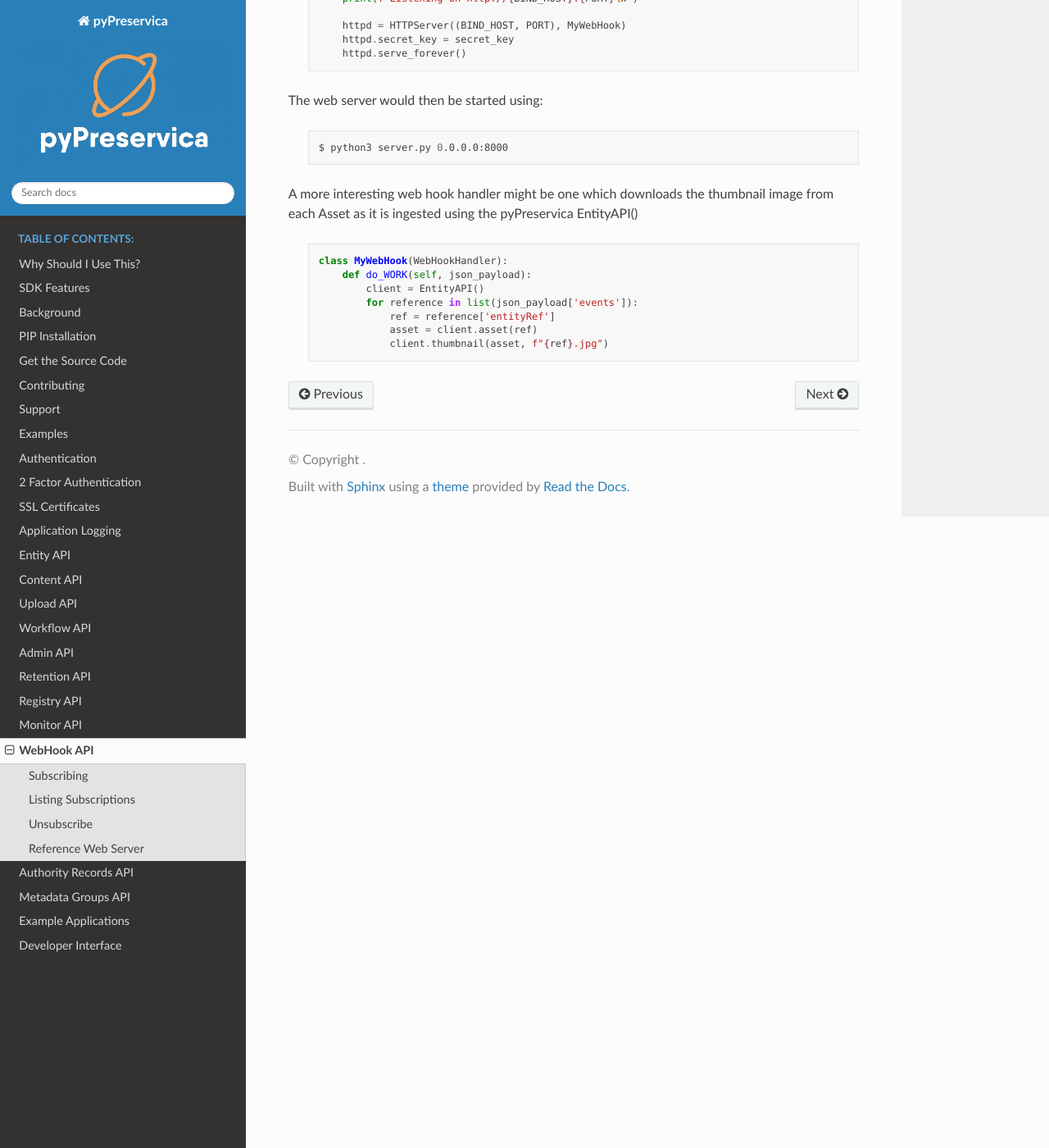
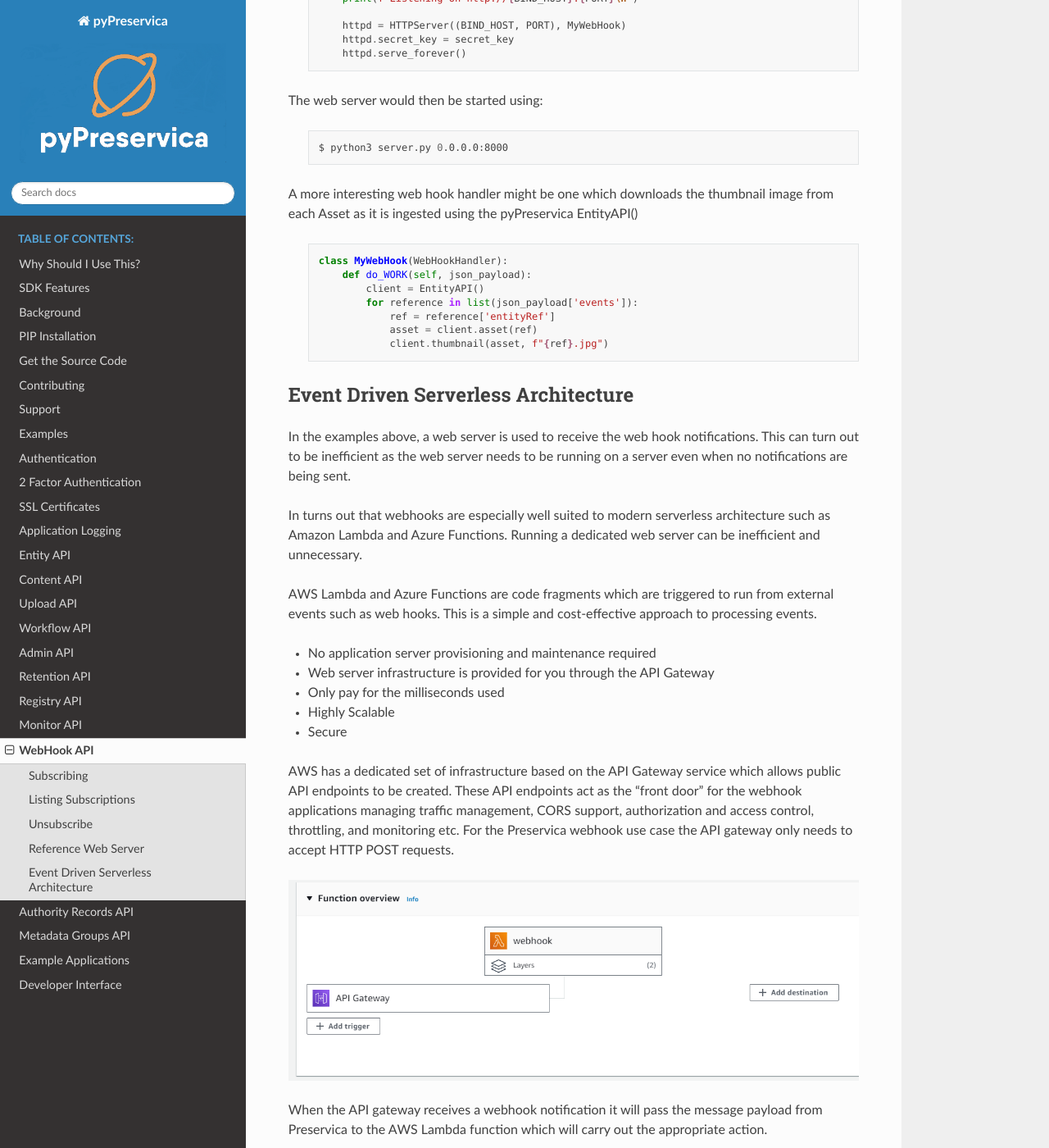
Before and after one commit to carj/pyPreservica, a Sphinx documentation site: the page built from docs/webhooks.rst, in a window 1280 px wide and 1400 px high, scrolled down 3162 px. Shown: the whole window at 82% size. Built offline with Sphinx 7.4.7 and the Read the Docs theme 3.1.0, drawn with Linux system fonts in a browser that asks for light colours; some of the changed text lies outside the part shown.

```diff
--- a/docs/webhooks.rst
+++ b/docs/webhooks.rst
@@ -174,3 +174,83 @@ using the pyPreservica EntityAPI()
                 ref = reference['entityRef']
                 asset = client.asset(ref)
                 client.thumbnail(asset, f"{ref}.jpg")
+
+
+
+
+Event Driven Serverless Architecture
+^^^^^^^^^^^^^^^^^^^^^^^^^^^^^^^^^^^^^^^
+
+In the examples above, a web server is used to receive the web hook notifications.
+This can turn out to be inefficient as the web server needs to be running on a server even when no notifications are being sent.
+
+In turns out that webhooks are especially well suited to modern serverless architecture such as Amazon Lambda and Azure Functions.
+Running a dedicated web server can be inefficient and unnecessary.
+
+AWS Lambda and Azure Functions are code fragments which are triggered to run from external events such as web hooks.
+This is a simple and cost-effective approach to processing events.
+
+* No application server provisioning and maintenance required
+* Web server infrastructure is provided for you through the API Gateway
+* Only pay for the milliseconds used
+* Highly Scalable
+* Secure
+
+AWS has a dedicated set of infrastructure based on the API Gateway service which allows public API endpoints to be created.
+These API endpoints act as the "front door" for the webhook applications managing traffic management,
+CORS support, authorization and access control, throttling, and monitoring etc.
+For the Preservica webhook use case the API gateway only needs to accept HTTP POST requests.
+
+.. image:: images/aws-gateway.png
+
+When the API gateway receives a webhook notification it will pass the message payload from Preservica to the
+AWS Lambda function which will carry out the appropriate action.
+
+AWS Lambda supports multiple languages such as Java, Go, PowerShell, Node.js, C#, Python, and Ruby code,
+so you can build your applications in the language of your choice.
+
+A basic AWS Lambda function for Preservica web hooks in Python would look something like:
+
+ .. code-block:: python
+
+    import json
+    import os
+    import hmac
+    import hashlib
+
+
+    def lambda_handler(event, context):
+        secret_key = os.environ.get('PRES_SECRET_KEY')
+        if 'queryStringParameters' in event:
+            if event['queryStringParameters'] is not None:
+                if 'challengeCode' in event['queryStringParameters']:
+                    message = event['queryStringParameters']['challengeCode']
+                    signature = hmac.new(key=bytes(secret_key, 'latin-1'), msg=bytes(message, 'latin-1'),
+                                         digestmod=hashlib.sha256).hexdigest()
+                    return {
+                        "statusCode": 200,
+                        "headers": {
+                            "Content-Type": "application/json"
+                        },
+                        "body": json.dumps({
+                            "challengeCode": f"{message}", "challengeResponse": f"{signature}"})
+                    }
+        else:
+            if 'Preservica-Signature' in event['headers']:
+                verify_body = f"preservica-webhook-auth{event['body']}"
+                signature = hmac.new(key=bytes(secret_key, 'latin-1'), msg=bytes(verify_body, 'latin-1'),
+                                     digestmod=hashlib.sha256).hexdigest()
+                doc = json.loads(event['body'])
+                if signature == event['headers']['Preservica-Signature']:
+                    for reference in list(doc['events']):
+                        ref = reference['entityRef']
+                        ## DO WORK HERE
+                    return {
+                        "statusCode": 200,
+                        "headers": {
+                            "Content-Type": "application/json"
+                        },
+                        "body": json.dumps(event['body'])
+                    }
+
+Where we are fetching the shared key from the environment variables.
--- a/pyPreservica/__init__.py
+++ b/pyPreservica/__init__.py
@@ -7,7 +7,7 @@ licence:    Apache License 2.0
 
 """
 from .common import *
-from .contentAPI import ContentAPI
+from .contentAPI import ContentAPI, Field, SortOrder
 from .entityAPI import EntityAPI
 from .uploadAPI import UploadAPI, simple_asset_package, complex_asset_package, cvs_to_xsd, cvs_to_xml, \
                     cvs_to_cmis_xslt, csv_to_search_xml, generic_asset_package, upload_config, multi_asset_package
@@ -23,6 +23,6 @@ from .mdformsAPI import MetadataGroupsAPI, Group, GroupField, GroupFieldType
 __author__ = "James Carr (drjamescarr@gmail.com)"
 
 # Version of the pyPreservica package
-__version__ = "2.9.0"
+__version__ = "2.9.1"
 
 __license__ = "Apache License Version 2.0"
--- a/setup.py
+++ b/setup.py
@@ -21,7 +21,7 @@ if sys.argv[-1] == 'publish':
 # This call to setup() does all the work
 setup(
     name=PKG,
-    version="2.9.0",
+    version="2.9.1",
     description="Python library for the Preservica API",
     long_description=README,
     long_description_content_type="text/markdown",
```
Also changed, not shown: docs/content.rst (+31 -0 lines), docs/upload.rst (+14 -1 lines), docs/images/aws-gateway.png (added), 1 other file.
